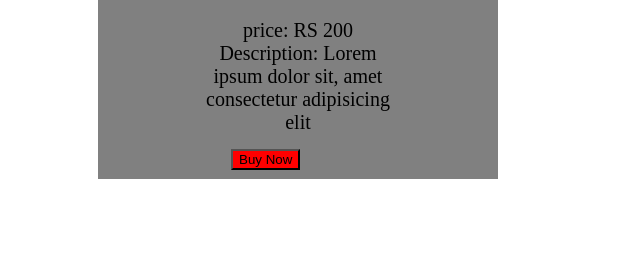
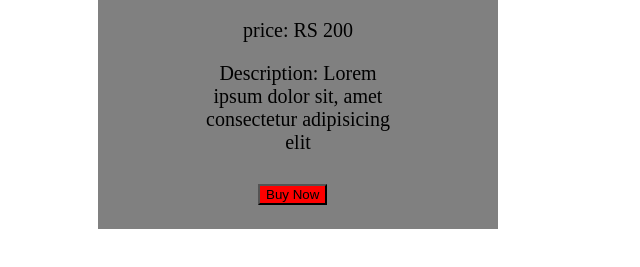
Before and after one commit to acciojob/pricing-card-Amit-Kumar22, a website: page main.html in a window 1280 px wide. Shown: the part 311-578 px from the top of the page, without its empty margins (0-640 px from the left). Drawn offline with Linux system fonts and the light colour scheme.

Commit message:
created a submission

```diff
--- a/main.html
+++ b/main.html
@@ -12,8 +12,9 @@
 		<img src="https://cdn.pixabay.com/photo
 			/2013/07/21/13/00/rose-165819_640.jpg" id="img">
 	<div class="price"><h1>Pricing Card</h1></div>
-		<div class="p1">price: RS 200</div>
-		<div class="p1"> Description: Lorem ipsum dolor sit, amet consectetur adipisicing elit</div>
+		<div class="p1"><p>price: RS 200</p></div>
+		<div class="p1"><p> Description: Lorem ipsum dolor sit,
+			amet consectetur adipisicing elit</p></div>
 	<div class="btn">
 		<button type="button" name="button" id="button">Buy Now</button>
 	</div>
--- a/styles.css
+++ b/styles.css
@@ -3,7 +3,7 @@
 	margin: 90px;
 	background-color: grey;
 	width: 400px;
-	height: 400px;
+	height: 450px;
 }
 img{
 	padding: 30px;
@@ -25,8 +25,8 @@ img{
   margin-right: 100px;
 }
 .btn{
-	padding: 15px;
-	margin-left: 118px;
+	padding: 0px;
+	margin:30px 160px;
 }
 #button{
 	background-color: red;
```
